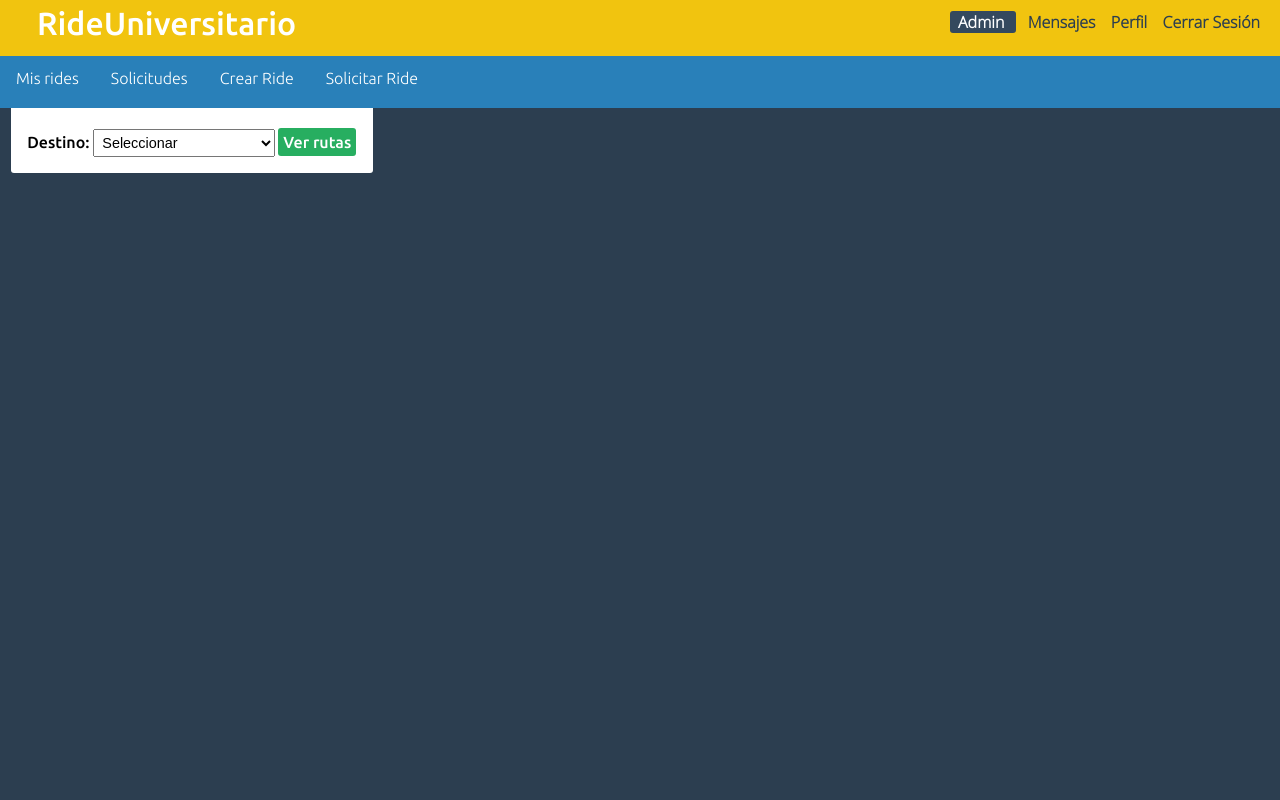
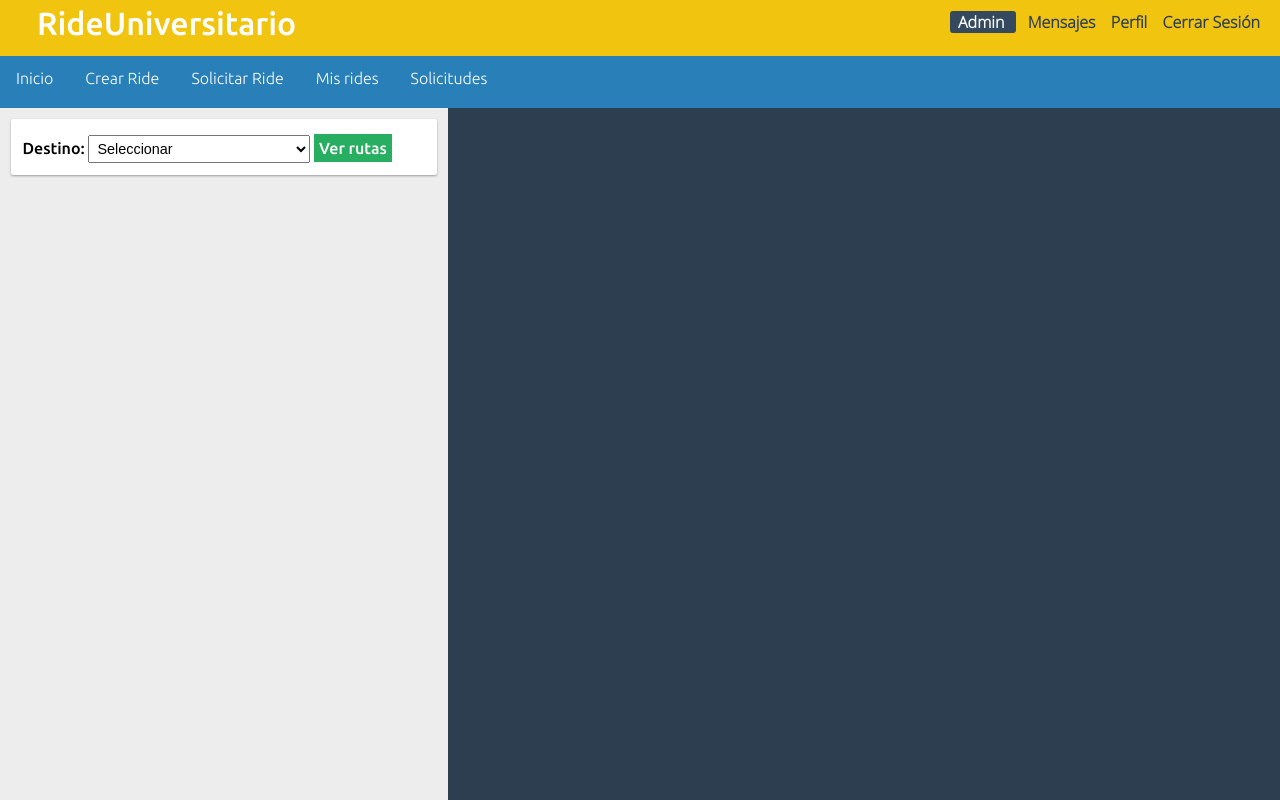
Before and after one commit to ramirouvalle/RU, a PHP site: page /buscar_ride.php in a window 1280 px wide. Run offline with PHP 8.4, Linux system fonts and the light colour scheme; a user stored in the database is signed in; some libraries are stand-ins or nearby versions.

Commit message:
Actualizacion 6.3 Se hicieron cambios en el diseño de la pagina principal, en buscar ride y crear ruta, entre otros cambios menores.

```diff
--- a/buscar_ride.php
+++ b/buscar_ride.php
@@ -19,7 +19,7 @@
 
         function crearMapa(location, option){
             /*** Creamos el mapa ***/
-            var map = new google.maps.Map(document.getElementById('mapa'), {
+            var map = new google.maps.Map(document.getElementById('mapa_b'), {
                 center: location,
                 scrollwheel: false,
                 zoom: 14
@@ -153,7 +153,7 @@
             }else if (route.destino.lat() == destinations.hospital[0] && route.destino.lng() == destinations.hospital[1]) {
                 var destinonombre = "Hospital";
             }
-            $("#buscar_ride").append("<div id='elem' class='elementos'>" +
+            $("#buscar_ride").append("<div id='elem' class='elementos box'>" +
                          "<a href='#' onclick='verRuta(" + route.id + ", " + index + ");' >" +
                          "<h1>" + route.nombre + "</h1>" +
                          "</a>" +
@@ -263,9 +263,9 @@
     <div id="contenedor">
         <!-- MENU -->
         <?php include 'snippets/menu.html';?>
-        <div id="sidebar">
+        <div id="sidebar_b">
 			<div id="buscar_ride">
-                <div id="buscador">
+                <div id="buscador" class="box">
                     <form>
                         Destino:
                         <select id="cbxDestino" name="destino">
@@ -292,7 +292,7 @@
 				</ul>
 			</div>
 		</div>
-		<div id="mapa">
+		<div id="mapa_b">
 		</div>
         <div id="ventana">
 			<div id="cont_ventana">
--- a/css/style.css
+++ b/css/style.css
@@ -150,18 +152,16 @@
 	background-color: red;
 }
 /********************************************************/
-/*************** CREAR RUTA Y BUSCAR RUTA ***************/
-#sidebar{
+/*************** CREAR RUTA ***************/
+#sidebar_a{
 	width: 30%;
 	height: inherit;
 	float: left;
 }
-#mapa{
+#mapa_a{
 	width: 70%;
 	height: inherit;
 }
-/********************************************************/
-/*************** CREAR RUTA ***************/
 #dar_ride{
 	padding: 15px;
 	width: 100%;
@@ -195,7 +195,7 @@
 	border: 1px #A9A9A9 solid;
 	border-radius: 3px;
 }
-#dar_ride input[type=text], select{
+#dar_ride input[type=text], select, input[type=time]{
 	margin-top: 5px;
 	padding: 4px;
 	width: 100%;
@@ -213,36 +213,42 @@
 }
 /********************************************************/
 /*************** BUSCAR RUTA ***************/
+#sidebar_b{
+	width: 35%;
+	height: inherit;
+	float: left;
+	background-color: #eeeded;
+}
+#mapa_b{
+	width: 65%;
+	height: inherit;
+}
 #buscar_ride{
 	width: 100%;
 	height: 100%;
 	overflow-y: scroll;
 }
 #buscador{
-	margin: 0 .7em .7em .7em;
-	padding: 1em;
-	background-color: white;
 	font-family: ubuntu-M;
-	border-bottom-right-radius: 3px;
-	border-bottom-left-radius: 3px;
 }
 #buscador select{
 	width: 55%;
 }
-
 #buscador a{
 	padding: 5px;
 	color: white;
 	background-color: #27ae60;
 	text-decoration: none;
-	border-radius: 3px;
+}
+.box{
+	margin: .7em;
+	padding: .7em;
+	background-color: white;
+	border-radius: 2px;
+	box-shadow: 0 1px 3px rgba(0,0,0,0.12), 0 1px 2px rgba(0,0,0,0.24);
 }
 #elem{
-	margin: .7em;
-	padding: 10px;
 	font-family: opensans-l;
-	background-color: white;
-	border-radius: 3px;
 }
 #elem h1{
 	font-size: 1em;
--- a/snippets/header.html
+++ b/snippets/header.html
@@ -1,6 +1,6 @@
 <header>
 	<div id="logo">
-		<p><a href="principal.php">RideUniversitario</a></p>
+		<p>RideUniversitario</p>
 	</div>
 	<div id="ops_users">
 		<p class="name_user">
--- a/snippets/menu.html
+++ b/snippets/menu.html
@@ -1,8 +1,9 @@
 <nav class="menu">
 	<ul>
+		<li><a href="principal.php">Inicio</a></li>
+		<li><a href="crear_ruta.php">Crear Ride</a></li>
+		<li><a href="buscar_ride.php">Solicitar Ride</a></li>
 		<li><a href="#">Mis rides</a></li>
 		<li><a href="#">Solicitudes</a></li>
-		<li><a href="crear_ruta.php">Crear Ride</a></li>
-		<li><a href="buscar_ride.php">Solicitar Ride</a></li>
 	</ul>
 </nav>
```
Also changed, not shown: other parts of css/style.css (+13 -10 lines), crear_ruta.php (+5 -5 lines).
